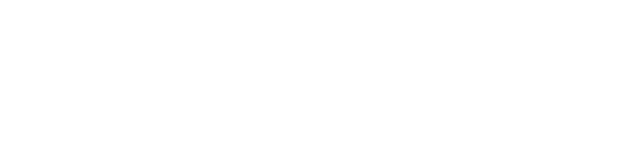
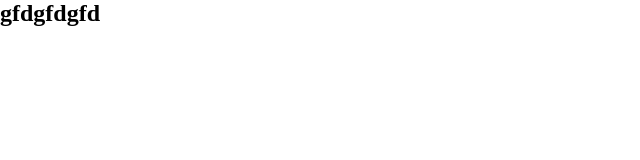
Before and after one commit to lorem1978/test, a plain HTML site: page index.html in a window 1280 px wide. Shown: the whole page, without its empty margins (0-640 px from the left). Drawn offline with Linux system fonts and the light colour scheme.

Commit message:
added h2

```diff
--- a/index.html
+++ b/index.html
@@ -11,6 +11,7 @@
 
 <body>
  <h1></h1>
+ <h2>gfdgfdgfd</h2>
 
 </body>
 
```
